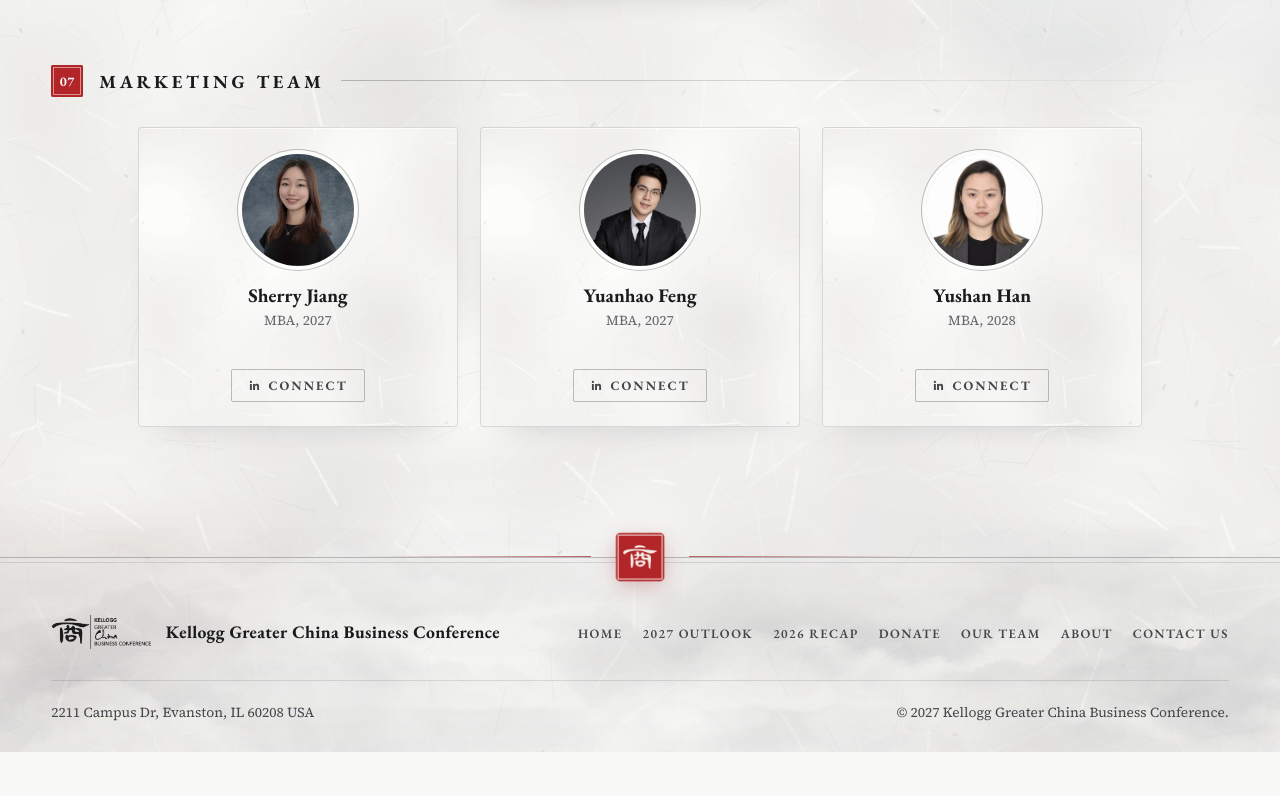
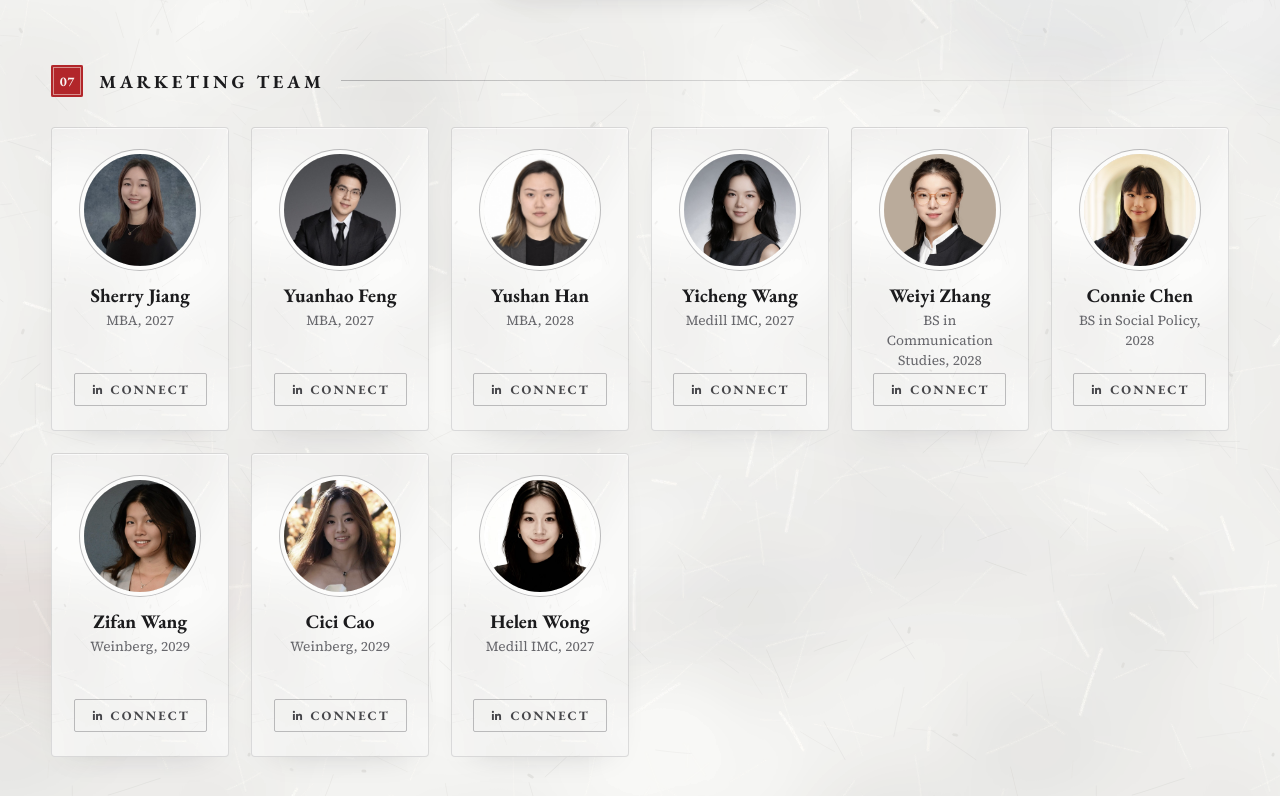
Before and after one commit to MrVoune/gcbc-inkwash, a plain HTML site: page our-team.html in a window 1280 px wide. Shown: the part 3284-4080 px from the top of the page. Before the commit the page ends 4036 px from the top, so only its background shows below. Drawn offline with nearby package versions, Linux system fonts and the light colour scheme.

Commit message:
Add six Marketing Team members; Marketing grid flows by width like Speakers
Co-Authored-By: Claude Sonnet 5.5 <noreply@anthropic.com>

```diff
--- a/our-team.html
+++ b/our-team.html
@@ -10,7 +10,7 @@
 <link rel="icon" type="image/png" sizes="16x16" href="favicon-16.png">
 <link rel="icon" type="image/png" sizes="192x192" href="favicon-192.png">
 <link rel="apple-touch-icon" href="apple-touch-icon.png">
-<link rel="stylesheet" href="css/styles.css?v=34">
+<link rel="stylesheet" href="css/styles.css?v=35">
 </head>
 <body>
 
@@ -276,7 +276,7 @@
 
     <div class="team-group" style="margin-bottom:0;">
       <div class="team-group-title reveal"><span class="idx">07</span> Marketing Team</div>
-      <div class="people-grid team-row" style="--n:3" data-stagger>
+      <div class="people-grid cols-6" data-stagger>
         <div class="paper-card person-card reveal-scale">
           <div class="person-photo"><img src="assets/img/team/sherry-jiang.jpg" alt="Sherry Jiang" loading="lazy"></div>
           <div class="person-name">Sherry Jiang</div>
@@ -300,6 +300,60 @@
           <div class="person-name">Yushan Han</div>
           <div class="person-role">MBA, 2028</div>
           <a class="connect-link" href="https://www.linkedin.com/in/yushan-han2023/" target="_blank" rel="noopener">
+            <svg viewBox="0 0 24 24" fill="currentColor"><path d="M20.45 20.45h-3.56v-5.57c0-1.33-.03-3.04-1.85-3.04-1.86 0-2.14 1.45-2.14 2.94v5.67H9.34V9h3.41v1.56h.05c.48-.9 1.64-1.85 3.37-1.85 3.6 0 4.27 2.37 4.27 5.46v6.28zM5.34 7.43a2.07 2.07 0 1 1 0-4.14 2.07 2.07 0 0 1 0 4.14zM7.12 20.45H3.56V9h3.56v11.45z"/></svg>
+            Connect
+          </a>
+        </div>
+        <div class="paper-card person-card reveal-scale">
+          <div class="person-photo"><img src="assets/img/team/yicheng-wang.jpg" alt="Yicheng Wang" loading="lazy"></div>
+          <div class="person-name">Yicheng Wang</div>
+          <div class="person-role">Medill IMC, 2027</div>
+          <a class="connect-link" href="https://www.linkedin.com/in/yicheng-wang-244682340" target="_blank" rel="noopener">
+            <svg viewBox="0 0 24 24" fill="currentColor"><path d="M20.45 20.45h-3.56v-5.57c0-1.33-.03-3.04-1.85-3.04-1.86 0-2.14 1.45-2.14 2.94v5.67H9.34V9h3.41v1.56h.05c.48-.9 1.64-1.85 3.37-1.85 3.6 0 4.27 2.37 4.27 5.46v6.28zM5.34 7.43a2.07 2.07 0 1 1 0-4.14 2.07 2.07 0 0 1 0 4.14zM7.12 20.45H3.56V9h3.56v11.45z"/></svg>
+            Connect
+          </a>
+        </div>
+        <div class="paper-card person-card reveal-scale">
+          <div class="person-photo"><img src="assets/img/team/weiyi-zhang.jpg" alt="Weiyi Zhang" loading="lazy"></div>
+          <div class="person-name">Weiyi Zhang</div>
+          <div class="person-role">BS in Communication Studies, 2028</div>
+          <a class="connect-link" href="https://www.linkedin.com/in/weiyi-zhang-mico" target="_blank" rel="noopener">
+            <svg viewBox="0 0 24 24" fill="currentColor"><path d="M20.45 20.45h-3.56v-5.57c0-1.33-.03-3.04-1.85-3.04-1.86 0-2.14 1.45-2.14 2.94v5.67H9.34V9h3.41v1.56h.05c.48-.9 1.64-1.85 3.37-1.85 3.6 0 4.27 2.37 4.27 5.46v6.28zM5.34 7.43a2.07 2.07 0 1 1 0-4.14 2.07 2.07 0 0 1 0 4.14zM7.12 20.45H3.56V9h3.56v11.45z"/></svg>
+            Connect
+          </a>
+        </div>
+        <div class="paper-card person-card reveal-scale">
+          <div class="person-photo"><img src="assets/img/team/connie-chen.jpg" alt="Connie Chen" loading="lazy"></div>
+          <div class="person-name">Connie Chen</div>
+          <div class="person-role">BS in Social Policy, 2028</div>
+          <a class="connect-link" href="https://www.linkedin.com/in/connie-chen-66201932a" target="_blank" rel="noopener">
+            <svg viewBox="0 0 24 24" fill="currentColor"><path d="M20.45 20.45h-3.56v-5.57c0-1.33-.03-3.04-1.85-3.04-1.86 0-2.14 1.45-2.14 2.94v5.67H9.34V9h3.41v1.56h.05c.48-.9 1.64-1.85 3.37-1.85 3.6 0 4.27 2.37 4.27 5.46v6.28zM5.34 7.43a2.07 2.07 0 1 1 0-4.14 2.07 2.07 0 0 1 0 4.14zM7.12 20.45H3.56V9h3.56v11.45z"/></svg>
+            Connect
+          </a>
+        </div>
+        <div class="paper-card person-card reveal-scale">
+          <div class="person-photo"><img src="assets/img/team/zifan-wang.jpg" alt="Zifan Wang" loading="lazy"></div>
+          <div class="person-name">Zifan Wang</div>
+          <div class="person-role">Weinberg, 2029</div>
+          <a class="connect-link" href="https://www.linkedin.com/in/zifan-wang-63864a377" target="_blank" rel="noopener">
+            <svg viewBox="0 0 24 24" fill="currentColor"><path d="M20.45 20.45h-3.56v-5.57c0-1.33-.03-3.04-1.85-3.04-1.86 0-2.14 1.45-2.14 2.94v5.67H9.34V9h3.41v1.56h.05c.48-.9 1.64-1.85 3.37-1.85 3.6 0 4.27 2.37 4.27 5.46v6.28zM5.34 7.43a2.07 2.07 0 1 1 0-4.14 2.07 2.07 0 0 1 0 4.14zM7.12 20.45H3.56V9h3.56v11.45z"/></svg>
+            Connect
+          </a>
+        </div>
+        <div class="paper-card person-card reveal-scale">
+          <div class="person-photo"><img src="assets/img/team/cici-cao.jpg" alt="Cici Cao" loading="lazy"></div>
+          <div class="person-name">Cici Cao</div>
+          <div class="person-role">Weinberg, 2029</div>
+          <a class="connect-link" href="https://www.linkedin.com/in/yanwan-cao-2734853a0" target="_blank" rel="noopener">
+            <svg viewBox="0 0 24 24" fill="currentColor"><path d="M20.45 20.45h-3.56v-5.57c0-1.33-.03-3.04-1.85-3.04-1.86 0-2.14 1.45-2.14 2.94v5.67H9.34V9h3.41v1.56h.05c.48-.9 1.64-1.85 3.37-1.85 3.6 0 4.27 2.37 4.27 5.46v6.28zM5.34 7.43a2.07 2.07 0 1 1 0-4.14 2.07 2.07 0 0 1 0 4.14zM7.12 20.45H3.56V9h3.56v11.45z"/></svg>
+            Connect
+          </a>
+        </div>
+        <div class="paper-card person-card reveal-scale">
+          <div class="person-photo"><img src="assets/img/team/helen-wong.jpg" alt="Helen Wong" loading="lazy"></div>
+          <div class="person-name">Helen Wong</div>
+          <div class="person-role">Medill IMC, 2027</div>
+          <a class="connect-link" href="https://www.linkedin.com/in/puikiwong/" target="_blank" rel="noopener">
             <svg viewBox="0 0 24 24" fill="currentColor"><path d="M20.45 20.45h-3.56v-5.57c0-1.33-.03-3.04-1.85-3.04-1.86 0-2.14 1.45-2.14 2.94v5.67H9.34V9h3.41v1.56h.05c.48-.9 1.64-1.85 3.37-1.85 3.6 0 4.27 2.37 4.27 5.46v6.28zM5.34 7.43a2.07 2.07 0 1 1 0-4.14 2.07 2.07 0 0 1 0 4.14zM7.12 20.45H3.56V9h3.56v11.45z"/></svg>
             Connect
           </a>
```
Also changed, not shown: assets/img/team/cici-cao.jpg (added), assets/img/team/connie-chen.jpg (added), assets/img/team/helen-wong.jpg (added), assets/img/team/weiyi-zhang.jpg (added), assets/img/team/yicheng-wang.jpg (added), assets/img/team/zifan-wang.jpg (added).
